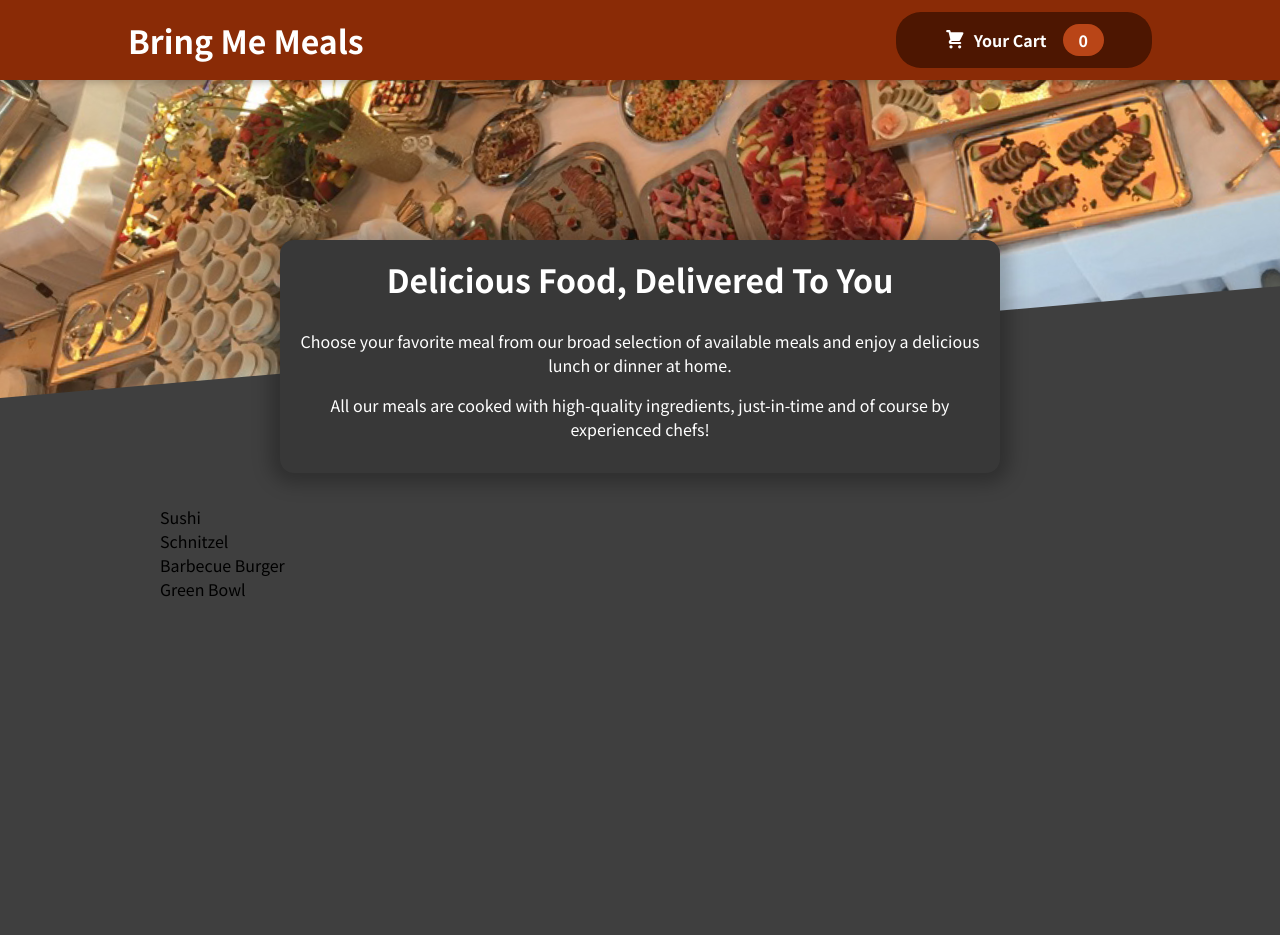
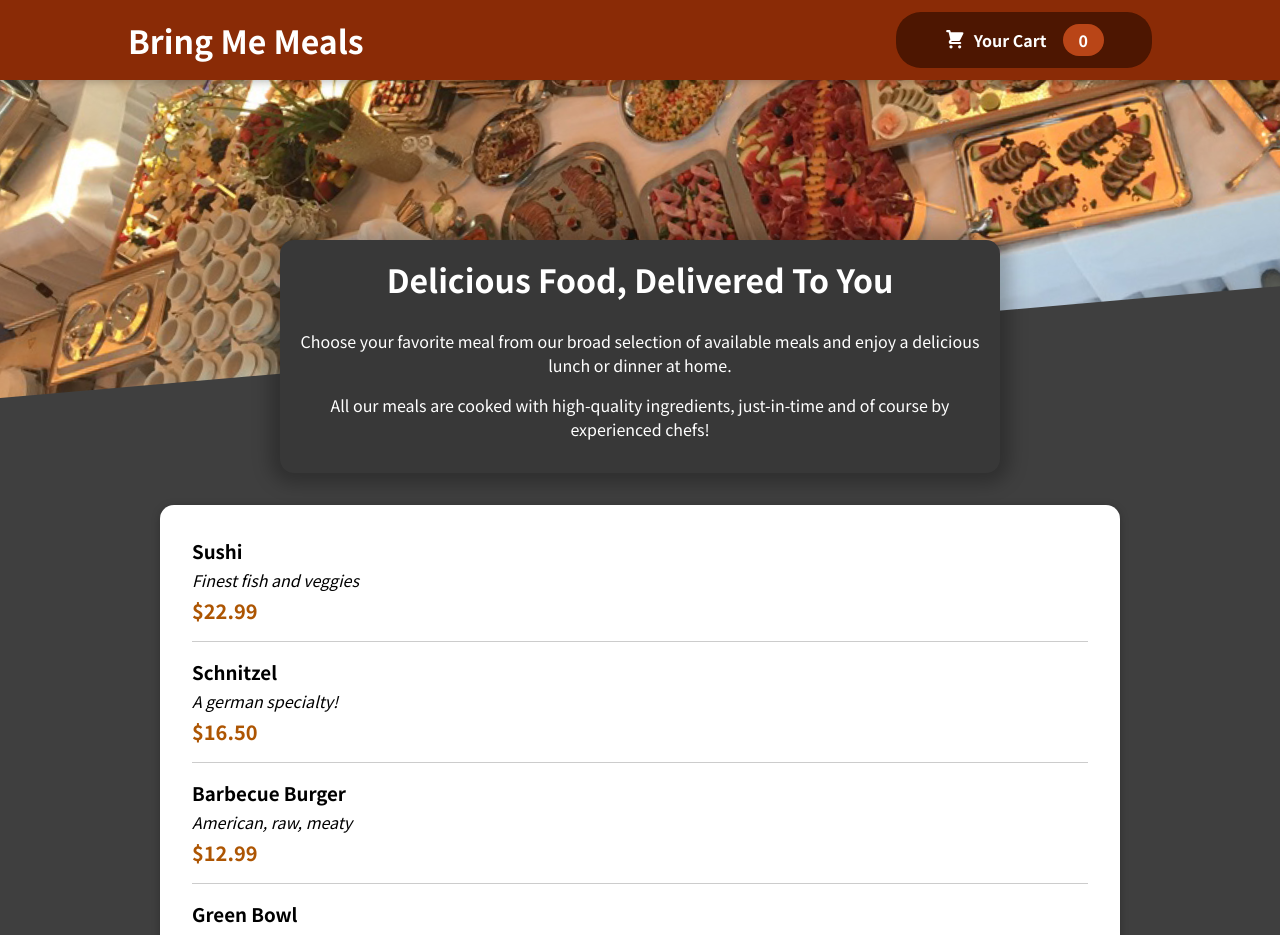
Before and after one commit to kapil11Agnihotri/restaurant-website, a React (Create React App) app: page / in a window 1280 px wide. Shown: the top 935 px of the page. Before the commit the page ends 800 px from the top, so only its background shows below. Built offline with nearby package versions, Linux system fonts and the light colour scheme.

Commit message:
meallist added

```diff
--- a/src/Components/Meals/AvailableMeals.js
+++ b/src/Components/Meals/AvailableMeals.js
@@ -1,39 +1,50 @@
-import classes from './AvailableMeals.module.css'
+import Card from "../Ui/Card";
+import classes from "./AvailableMeals.module.css";
+import MealItem from "./MealItem";
 
 const DUMMY_MEALS = [
   {
-      id: 'm1',
-      name: 'Sushi',
-      description: 'Finest fish and veggies',
+    id: "m1",
+    name: "Sushi",
+    description: "Finest fish and veggies",
     price: 22.99,
   },
   {
-      id: 'm2',
-      name: 'Schnitzel',
-      description: 'A german specialty!',
+    id: "m2",
+    name: "Schnitzel",
+    description: "A german specialty!",
     price: 16.5,
   },
   {
-      id: 'm3',
-      name: 'Barbecue Burger',
-      description: 'American, raw, meaty',
+    id: "m3",
+    name: "Barbecue Burger",
+    description: "American, raw, meaty",
     price: 12.99,
   },
   {
-      id: 'm4',
-      name: 'Green Bowl',
-      description: 'Healthy...and green...',
+    id: "m4",
+    name: "Green Bowl",
+    description: "Healthy...and green...",
     price: 18.99,
   },
 ];
 
-const AvailableMeals=()=>{
-    const mealsList=DUMMY_MEALS.map(meal=><li>{meal.name}</li>);
-    return <section className={classes.meals}>
-        <ul>
-           {mealsList}
-        </ul>
+const AvailableMeals = () => {
+  const mealsList = DUMMY_MEALS.map((meal) => (
+    <MealItem
+     key={meal.id}
+      name={meal.name}
+      description={meal.description}
+      price={meal.price}
+    />
+  ));
+  return (
+    <section className={classes.meals}>
+      <Card>
+        <ul>{mealsList}</ul>
+      </Card>
     </section>
-}
+  );
+};
 
 export default AvailableMeals;
--- /dev/null
+++ b/src/Components/Meals/MealItem.js
@@ -0,0 +1,19 @@
+import React from "react";
+
+import classes from "./MealItem.module.css";
+
+
+const MealItem = (props) => {
+    const price=`$${props.price.toFixed('2')}`
+  return (
+    <li className={classes.meal}>
+      <div>
+        <h3>{props.name}</h3>
+        <div className={classes.description}>{props.description}</div>
+        <div className={classes.price}>{price}</div>
+      </div>
+      <div></div>
+    </li>
+  );
+};
+export default MealItem;
--- /dev/null
+++ b/src/Components/Meals/MealItem.module.css
@@ -0,0 +1,22 @@
+.meal {
+    display: flex;
+    justify-content: space-between;
+    margin: 1rem;
+    padding-bottom: 1rem;
+    border-bottom: 1px solid #ccc;
+  }
+
+  .meal h3 {
+    margin: 0 0 0.25rem 0;
+  }
+
+  .description {
+    font-style: italic;
+  }
+
+  .price {
+    margin-top: 0.25rem;
+    font-weight: bold;
+    color: #ad5502;
+    font-size: 1.25rem;
+  }
--- /dev/null
+++ b/src/Components/Ui/Card.js
@@ -0,0 +1,6 @@
+import classes from './Card.module.css'
+
+const Card=props=>{
+  return <div className={classes.card}>{props.children}</div>
+}
+export default Card;
--- /dev/null
+++ b/src/Components/Ui/Card.module.css
@@ -0,0 +1,6 @@
+.card {
+    padding: 1rem;
+    box-shadow: 0 2px 8px rgba(0, 0, 0, 0.25);
+    border-radius: 14px;
+    background-color: white;
+  }
```
Lines whose indentation alone changed are shown as unchanged.
